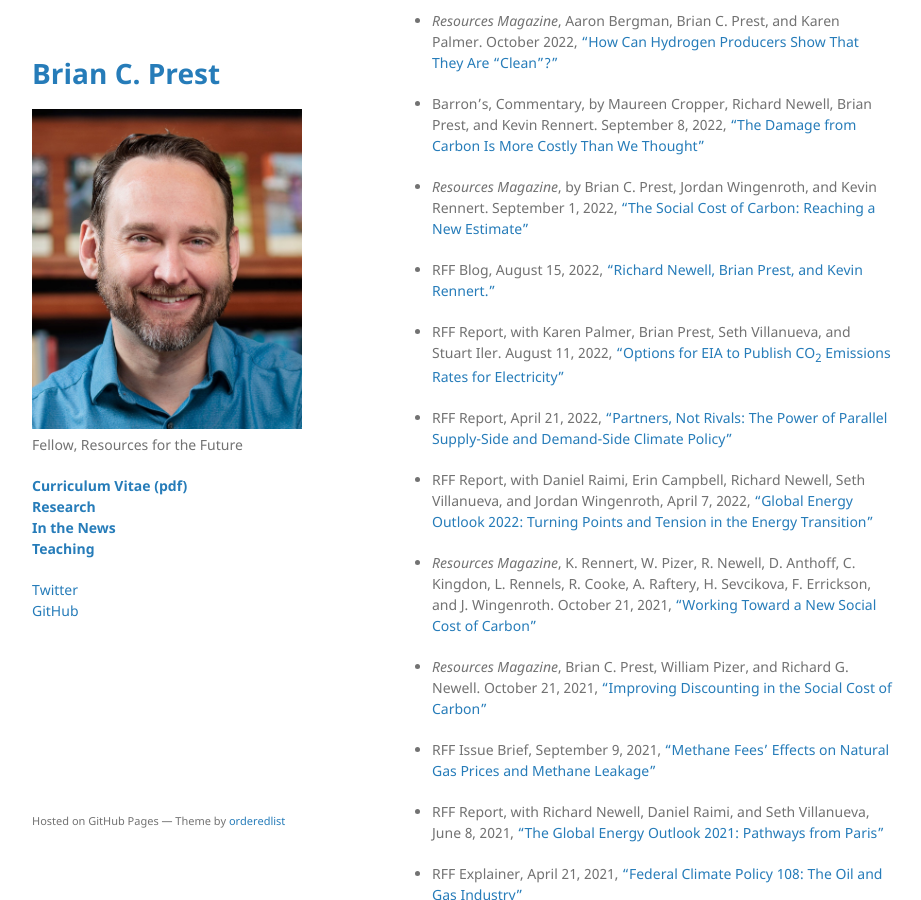
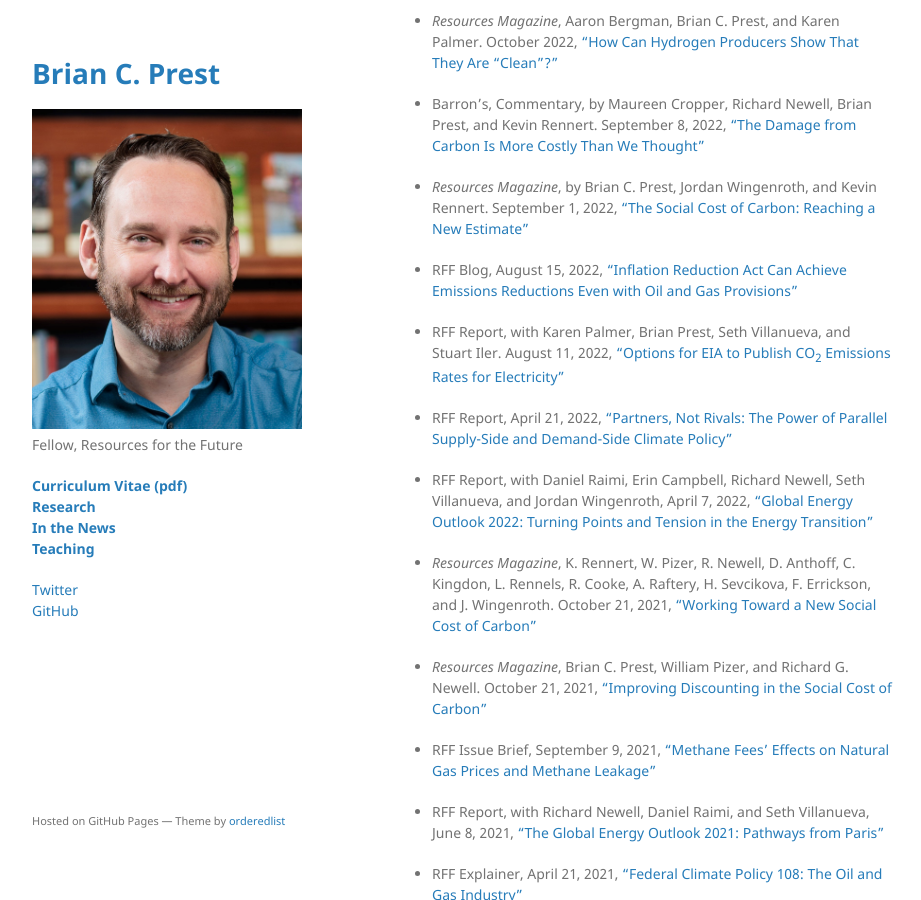
Before and after one commit to bprest/bprest.github.io, a Jekyll site: the page built from research.md, in a window 1280 px wide and 900 px high, scrolled down 1814 px. Shown: the whole window, without its empty margins (178-1099 px from the left). Built offline with Jekyll 4.4.1, drawn with Linux system fonts in a browser that asks for light colours; our own code applies the rules of GitHub Pages for plain Markdown files.

```diff
--- a/research.md
+++ b/research.md
@@ -58,7 +58,7 @@ layout: default
 
 * _Resources Magazine_, by Brian C. Prest, Jordan Wingenroth, and Kevin Rennert. September 1, 2022, ["The Social Cost of Carbon: Reaching a New Estimate"](https://www.resources.org/archives/the-social-cost-of-carbon-reaching-a-new-estimate/)
 
-* RFF Blog, August 15, 2022, ["Richard Newell, Brian Prest, and Kevin Rennert."](https://www.resources.org/common-resources/inflation-reduction-act-can-achieve-emissions-reductions-even-with-oil-and-gas-provisions/)
+* RFF Blog, August 15, 2022, ["Inflation Reduction Act Can Achieve Emissions Reductions Even with Oil and Gas Provisions"](https://www.resources.org/common-resources/inflation-reduction-act-can-achieve-emissions-reductions-even-with-oil-and-gas-provisions/)
 
 * RFF Report, with Karen Palmer, Brian Prest, Seth Villanueva, and Stuart Iler. August 11, 2022, ["Options for EIA to Publish CO<sub>2</sub> Emissions Rates for Electricity"](https://www.rff.org/publications/reports/options-for-eia-to-publish-co2-emissions-rates-for-electricity/)
 
```
